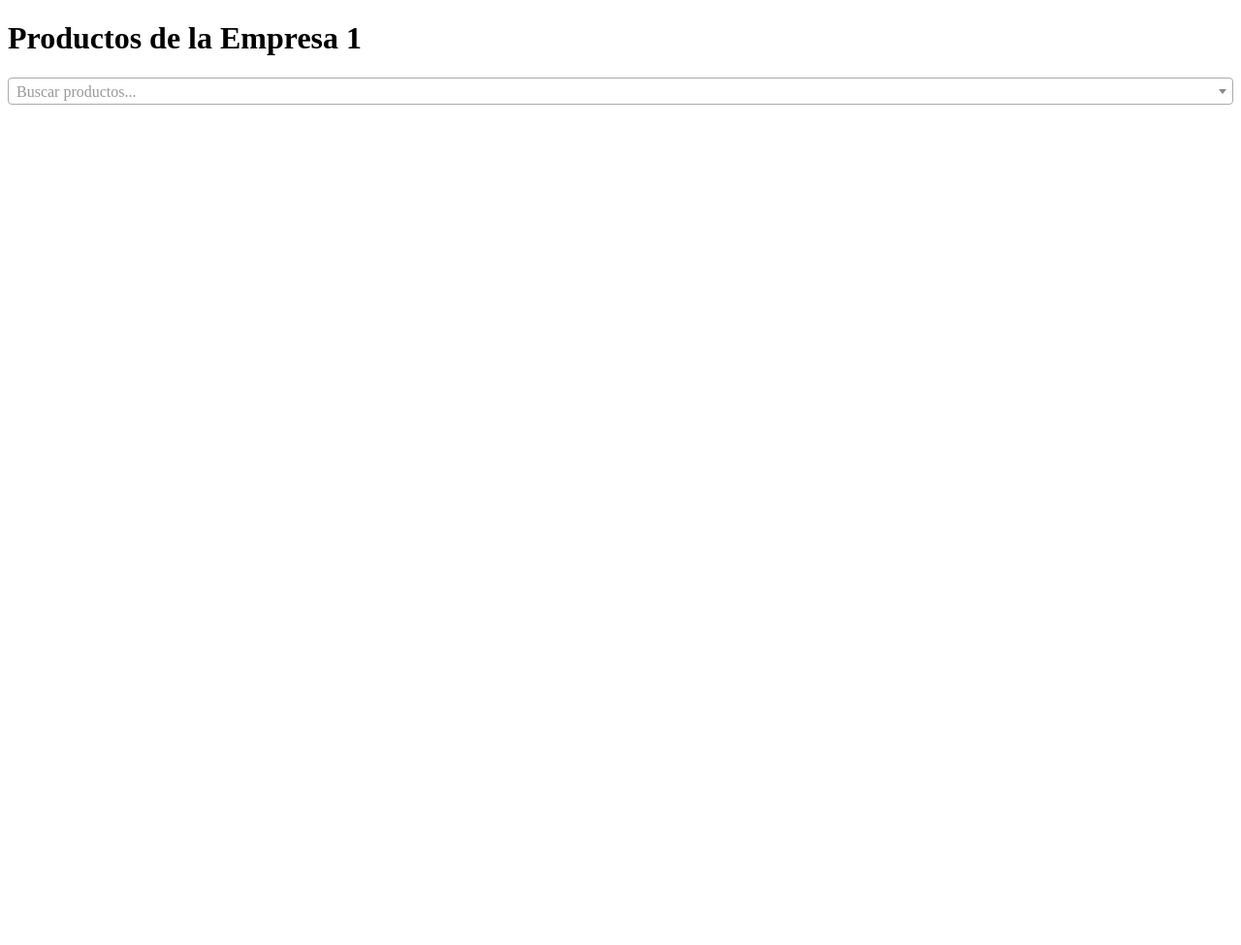
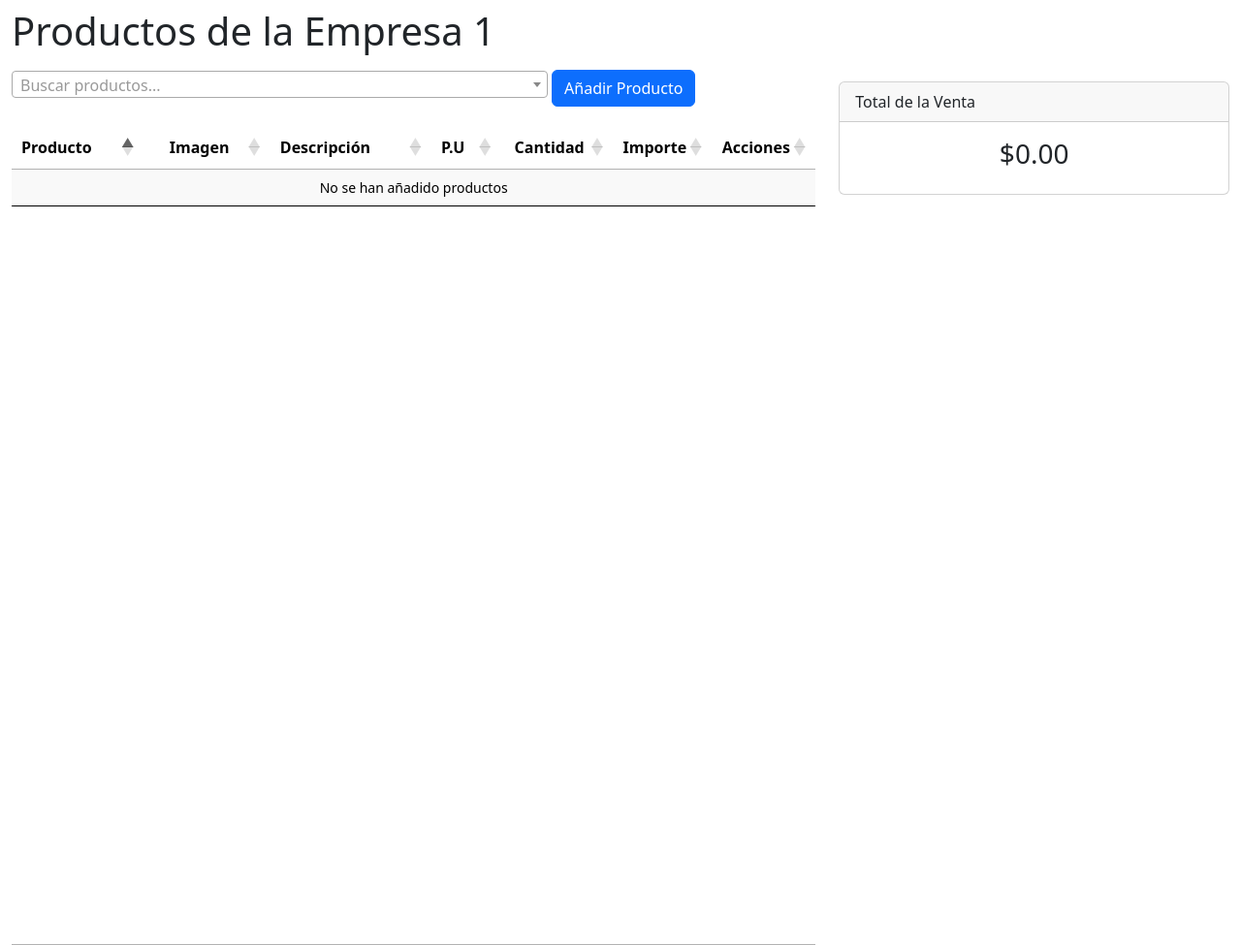
Before and after one commit to GregorioArreola/pos, a Django app: page /empresa/1/detalle/ in a window 1280 px wide. Shown: the whole page at 97% size. Before the commit the page ends 108 px from the top, so only its background shows below. Run offline with Django 4.2, Linux system fonts and the light colour scheme; lists and menus that the app fills with data are empty; some libraries are stand-ins or nearby versions.

Commit message:
Complementacion de datatable y añadido de subtotal

```diff
--- a/admin_pos/templates/admin_pos/empresaDetails.html
+++ b/admin_pos/templates/admin_pos/empresaDetails.html
@@ -1,4 +1,3 @@
-<!-- admin_pos/empresaDetails.html -->
 <!DOCTYPE html>
 <html lang="en">
 <head>
@@ -6,14 +5,49 @@
     <meta charset="UTF-8">
     <meta name="viewport" content="width=device-width, initial-scale=1.0">
     <title>Detalle de Empresa</title>
+
     <link href="https://cdnjs.cloudflare.com/ajax/libs/select2/4.0.13/css/select2.min.css" rel="stylesheet" />
+    <link rel="stylesheet" href="https://cdn.datatables.net/1.11.3/css/jquery.dataTables.min.css">
+    <link href="https://cdn.jsdelivr.net/npm/bootstrap@5.3.3/dist/css/bootstrap.min.css" rel="stylesheet">
+
     <script src="https://cdnjs.cloudflare.com/ajax/libs/jquery/3.6.0/jquery.min.js"></script>
     <script src="https://cdnjs.cloudflare.com/ajax/libs/select2/4.0.13/js/select2.min.js"></script>
+    <script src="https://cdn.datatables.net/1.11.3/js/jquery.dataTables.min.js"></script>
 
+    <style>
+        #productos-table th, #productos-table td {
+            font-size: 14px;
+        }
+        .total-container {
+            margin-top: 20px;
+        }
+    </style>
 </head>
 <body>
-    <h1>Productos de la Empresa {{ empresa_id }}</h1>
-    <select id="select-productos" data-empresa-id="{{ empresa_id }}" style="width: 100%"></select>
-    <script src="{% static 'base/js/pos_admin/empresaDetails.js' %}?v=1.0.4"></script>
+    <div class="container" style="max-width: 100%;">
+        <h1 class="mt-2">Productos de la Empresa {{ empresa_id }}</h1>
+        <div class="row">
+            <div class="col-md-8">
+                <select class="col-8" id="select-productos" data-empresa-id="{{ empresa_id }}"></select>
+                <button class="btn btn-primary mt-2" id="btn-anadir-producto">Añadir Producto</button>
+
+                <div class="datatable-container" style="margin-top: 20px;">
+                    <table id="productos-table" class="display table table-striped" style="width:100%">
+                    </table>
+                </div>
+            </div>
+            <div class="col-md-4">
+                <div class="card total-container">
+                    <div class="card-header">
+                        Total de la Venta
+                    </div>
+                    <div class="card-body">
+                        <h3 id="total-venta" class="text-center">$0.00</h3>
+                    </div>
+                </div>
+            </div>
+        </div>
+    </div>
+    <script src="{% static 'base/js/pos_admin/empresaDetails.js' %}?v=1.0.7"></script>
 </body>
 </html>
--- a/admin_pos/views.py
+++ b/admin_pos/views.py
@@ -35,9 +35,6 @@ def obtener_empresas(request):
     except requests.exceptions.RequestException as e:
         return JsonResponse({'exito': False, 'error': 'Error al conectarse al servicio de empresas'})
 
-
-import json
-
 @require_GET
 def obtener_productos(request):
     token = request.session.get('token')
@@ -45,11 +42,6 @@ def obtener_productos(request):
     search_term = request.GET.get('q', '').lower()
     page = int(request.GET.get('page', 1))
     items_per_page = 5
-
-    print("ID de la empresa recibido:", empresa_id)
-    print("Token recibido:", token)
-    print("Término de búsqueda recibido:", search_term)
-    print("Página solicitada:", page)
 
     if not token or not empresa_id:
         return JsonResponse({'productos': [], 'has_more': False})
@@ -65,13 +57,10 @@ def obtener_productos(request):
             verify=False
         )
 
-        print("Respuesta del web service:", response.text)
+        data = response.json()
 
         if 'data' not in response.json():
-            print("Error: El web service no devolvió el campo 'data'.")
             return JsonResponse({'productos': [], 'has_more': False, 'error': 'No se encontraron datos'})
-
-        data = response.json()
 
         productos_data = json.loads(data['data'])
         productos = productos_data.get('productos', [])
@@ -87,7 +76,6 @@ def obtener_productos(request):
         return JsonResponse({'productos': productos_paginados, 'has_more': has_more})
 
     except requests.exceptions.RequestException as e:
-        print("Error en la conexión con el web service:", e)
         return JsonResponse({'productos': [], 'has_more': False, 'error': 'Error al conectarse con el web service'})
 
 def empresa_detail(request, empresa_id):
--- a/base/static/base/js/pos_admin/empresaDetails.js
+++ b/base/static/base/js/pos_admin/empresaDetails.js
@@ -1,5 +1,92 @@
 $(document).ready(function() {
     var empresa_id = $('#select-productos').data('empresa-id');
+    var productosAñadidos = {};
+
+    var productosTabla = $('#productos-table').DataTable({
+        paging: false,
+        searching: false,
+        info: false,
+        scrollY: 800,
+        language: {
+            emptyTable: "No se han añadido productos"
+        },
+        columns: [
+            {
+                data: 'nombre',
+                title: 'Producto',
+                width: '20%'
+            },
+            {
+                data: 'foto',
+                title: 'Imagen',
+                width: '20%',
+                class: 'text-center'
+            },
+            {
+                 data: 'descripcion',
+                 title: 'Descripción',
+                 width: '25%'
+            },
+            {
+                data: 'precio',
+                title: 'P.U',
+                width: '10%',
+                class: 'text-right',
+                render: $.fn.dataTable.render.number(',', '.', 2, '$')
+            },
+            {
+                data: 'cantidad',
+                title: 'Cantidad',
+                width: '15%',
+                class: 'text-center',
+                render: function(data, type) {
+                    if (type === 'display') {
+
+                        return `
+                            <div class="input-group">
+                                <button class="btn btn-sm btn-outline-secondary btn-restar-cantidad">-</button>
+                                <input type="text" class="form-control form-control-sm text-center cantidad" value="${data}" style="width: 40px;" readonly>
+                                <button class="btn btn-sm btn-outline-secondary btn-sumar-cantidad">+</button>
+                            </div>
+                        `;
+                    }
+                    return data;
+                }
+            },
+            {
+                data: 'importe',
+                title: 'Importe',
+                width: '15%',
+                class: 'text-right',
+                render: function(data, type, row) {
+                    return $.fn.dataTable.render.number(',', '.', 2, '$').display(row.precio * row.cantidad);
+
+                }
+            },
+            {
+                data: 'acciones',
+                title: 'Acciones',
+                width: '10%',
+                class: 'text-center',
+                render: function(data, type) {
+                    if (type === 'display') {
+                        return `<button class="btn btn-danger btn-sm btn-eliminar-producto">Eliminar</button>`;
+                    }
+                    return data;
+                }
+            }
+        ],
+            footerCallback: function(row, data, start, end, display) {
+                var totalVenta = 0;
+                for (var i = 0; i < data.length; i++) {
+                    totalVenta += data[i].precio * data[i].cantidad;
+                }
+
+                // Actualizar el contenedor con el total de la venta
+                $('#total-venta').text($.fn.dataTable.render.number(',', '.', 2, '$').display(totalVenta));
+            }
+    });
+
     $('#select-productos').select2({
         ajax: {
             url: '/obtener_productos/',
@@ -20,6 +107,7 @@ $(document).ready(function() {
                             text: producto.nombre,
                             descripcion: producto.descripcion,
                             foto_producto: producto.foto_producto,
+                            precio: producto.precio,
                             clave: producto.clave
                         };
                     }),
@@ -44,7 +132,7 @@ $(document).ready(function() {
                     </div>
                     <div class="select2-producto__title">${producto.text}</div>
                     <div class="select2-producto__description">${producto.descripcion || ''}</div>
-                    <div class="select2-producto__clave">Clave: ${producto.clave}</div>  <!-- Mostramos la clave -->
+                    <div class="select2-producto__clave">Clave: ${producto.clave}</div>
                 </div>
             `);
             return $container;
@@ -53,4 +141,69 @@ $(document).ready(function() {
             return producto.text || producto.id;
         }
     });
+
+    $('#btn-anadir-producto').on('click', function() {
+        var producto = $('#select-productos').select2('data')[0];
+
+        if (producto) {
+            if (productosAñadidos[producto.clave]) {
+
+                var row = productosAñadidos[producto.clave].row;
+                var cantidadInput = $(row).find('.cantidad');
+                var cantidadActual = parseInt(cantidadInput.val());
+                cantidadInput.val(cantidadActual + 1);
+            } else {
+
+                var nuevoProducto = {
+                    nombre: producto.text,
+                    foto: `<img src="https://10.90.10.22:9009/fuggerbooks/${producto.foto_producto}" style="width: 50px; height: 50px;">`,
+                    descripcion: producto.descripcion,
+                    precio: parseFloat(producto.precio).toFixed(2),
+                    cantidad: 1,
+                    acciones: `<button class="btn btn-danger btn-sm btn-eliminar-producto">Eliminar</button>`
+                };
+
+                var newRow = productosTabla.row.add(nuevoProducto).draw().node();
+
+                productosAñadidos[producto.clave] = { row: newRow };
+            }
+        } else {
+            console.log("No se seleccionó ningún producto");
+        }
+    });
+
+    $('#productos-table').on('click', '.btn-sumar-cantidad', function() {
+        var row = $(this).closest('tr');
+        var input = $(row).find('.cantidad');
+        var cantidad = parseInt(input.val());
+        input.val(cantidad + 1);
+
+        productosTabla.cell(row, 4).data(cantidad + 1).draw();
+        productosTabla.cell(row, 5).invalidate().draw();
+    });
+
+    $('#productos-table').on('click', '.btn-restar-cantidad', function() {
+        var row = $(this).closest('tr');
+        var input = $(row).find('.cantidad');
+        var cantidad = parseInt(input.val());
+        if (cantidad > 1) {
+            input.val(cantidad - 1);
+
+            productosTabla.cell(row, 4).data(cantidad - 1).draw();
+            productosTabla.cell(row, 5).invalidate().draw();
+        }
+    });
+
+
+    $('#productos-table').on('click', '.btn-eliminar-producto', function() {
+        var row = $(this).closest('tr');
+        var data = productosTabla.row(row).data();
+
+        var productoClave = Object.keys(productosAñadidos).find(clave => productosAñadidos[clave].row === row[0]);
+
+        if (productoClave) {
+            delete productosAñadidos[productoClave];
+        }
+        productosTabla.row(row).remove().draw();
+    });
 });
```
Also changed, not shown: db.sqlite3.
